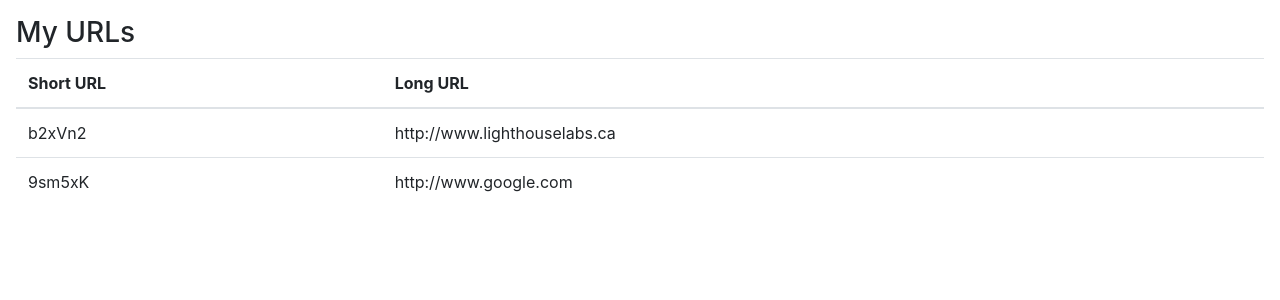
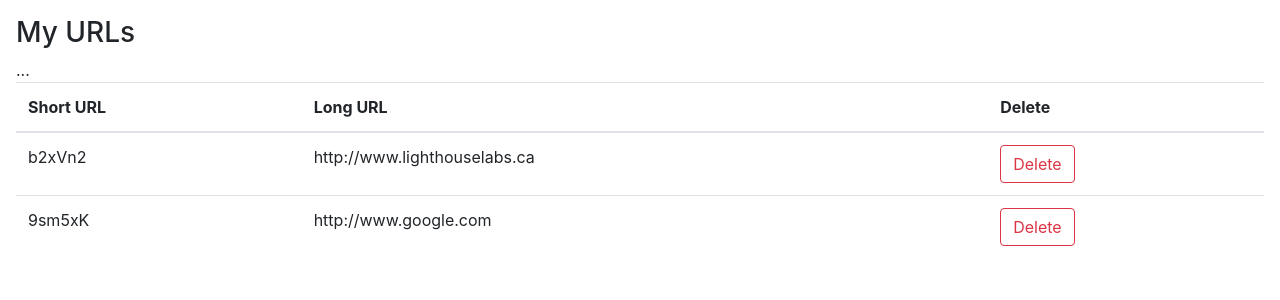
Before and after one commit to james-booker1/tinyapp, a Node server app: page /urls in a window 1280 px wide. Shown: the part 56-356 px from the top of the page. Run offline with Node 20, Linux system fonts and the light colour scheme; some libraries are stand-ins or nearby versions.

Commit message:
delete button added to url page

```diff
--- a/views/urls_index.ejs
+++ b/views/urls_index.ejs
@@ -14,8 +14,9 @@
       <table class="table">
         <thead>
           <tr>
-            <th scope="col">Short URL</th>
+            <th scope="col">Short URL</th><form method="POST" action="/urls/9sm5xK/delete">...</form>
             <th scope="col">Long URL</th>
+            <th scope="col">Delete</th>
           </tr>
         </thead>
         <tbody>
@@ -23,6 +24,10 @@
             <tr>
               <td><%= url %></td>
               <td><%= urls[url] %></td>
+              <td>
+                <form method="POST" action="/urls/<%= url %>/delete"></form>
+                <button type="button" class="btn btn-outline-danger">Delete</button>
+              </td>
             </tr>
           <% } %>
         </tbody>
```
